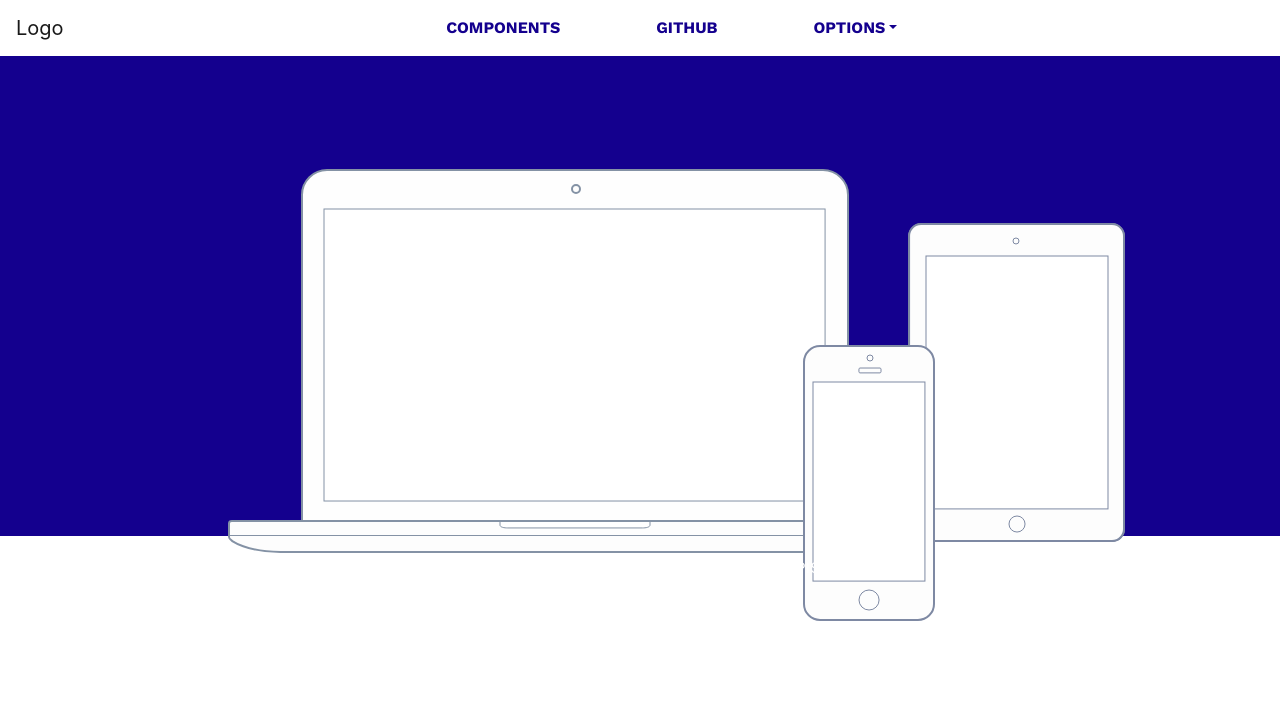
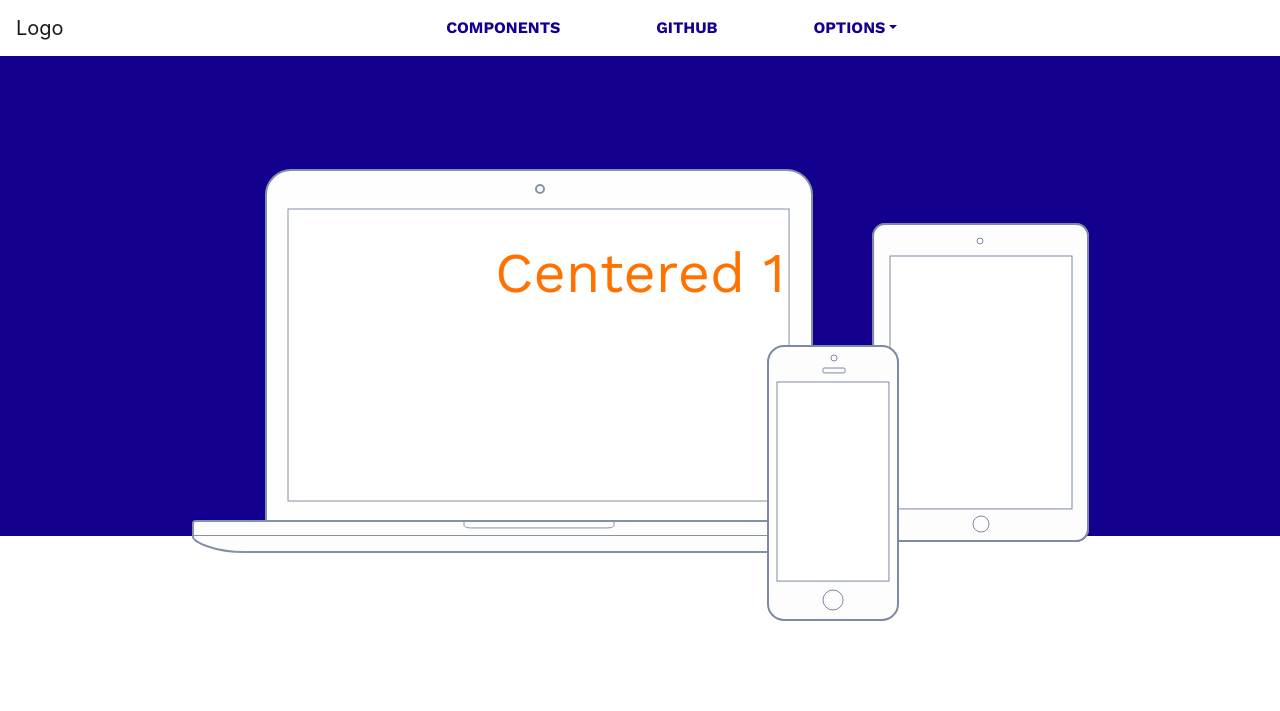
Before and after one commit to AlphaSpectrum/MMXIX-nian, a Gatsby site: page / in a window 1280 px wide. Built offline with nearby package versions, Linux system fonts and the light colour scheme; Gatsby itself is replaced by a stand-in of ours.

Commit message:
Finished the hero element's layout. Needs content

```diff
--- a/src/components/hero.js
+++ b/src/components/hero.js
@@ -1,5 +1,4 @@
 import React from 'react'
-import { Container, Row, Col } from 'reactstrap'
 
 import Section from '../components/section'
 
@@ -9,56 +8,43 @@ const Hero = () => (
   <Section
     id="hero"
   >
-    <Container
-      fluid={true}
+    <div
+      class="hero-container d-none d-md-block"
     >
-      <Row>
-        <Col
-          className="text-center mx-auto"
-          md={{
-            size: 8,
-            offset: 4
-          }}
+      <div
+      >
+        <img
+          src={Devices}
+          alt="Laptop, cell phone, tablet"
+          className="img-fluid"
+        />
+      </div>
+      <div
+        class="centered"
+      >
+        <p
+          className="display-4"
         >
-          <div
-            className="d-none d-md-block"
-          >
-            <div
-              className=""
-              style={{
-                position: 'relative',
-                top: '113px'
-              }}
-            >
-              <img
-                src={Devices}
-                alt="Laptop, cell phone and tablet"
-              />
-            </div>
-          </div>
-        </Col>
-        <Col
-          className="text-white mx-auto"
-          md={{
-            size: 5,
-            offset: 7
-          }}
+          Centered 1
+        </p>
+      </div>
+    </div>
+    <div
+      className="d-flex justify-content-center flex-column d-md-none"
+      style={{
+        height: '480px',
+      }}
+    >
+      <div
+        className="align-self-center"
+      >
+        <p
+          className="display-4"
         >
-          <div
-            className="pt-5"
-          >
-            <p
-              className="text-uppercase"
-            >
-                            Lorem ipsum dolor sit amet, consectetur adipiscing elit
-            </p>
-            <p>
-                            Lorem ipsum dolor sit amet, consectetur adipiscing elit. Duis pharetra, metus in dignissim dictum, nibh tellus euismod urna, luctus sagittis enim nisl et urna.
-            </p>
-          </div>
-        </Col>
-      </Row>
-    </Container>
+        Centered 2
+        </p>
+      </div>
+    </div>
   </Section>
 )
 
--- a/src/components/layout.css
+++ b/src/components/layout.css
@@ -1,3 +1,17 @@
+@media (min-width: 768px) {
+    #hero img {
+        position: relative;
+        top: 166px;
+    }
+}
+
+@media (min-width: 992px) {
+    #hero img {
+        position: relative;
+        top: 113px;
+    }
+}
+
 .nav-item {
     padding: 0 2.5rem 0 2.5rem;
 }
@@ -21,3 +35,20 @@ div[role=section] {
 #hero {
     background: #14008E;
 }
+
+#hero p,
+#hero h1 {
+    color: #ff7200 !important;
+}
+
+.hero-container {
+    position: relative;
+    text-align: center;
+}
+
+.centered {
+    position: absolute;
+    top: 50%;
+    left: 50%;
+    transform: translate(-50%, -50%);
+}
```
